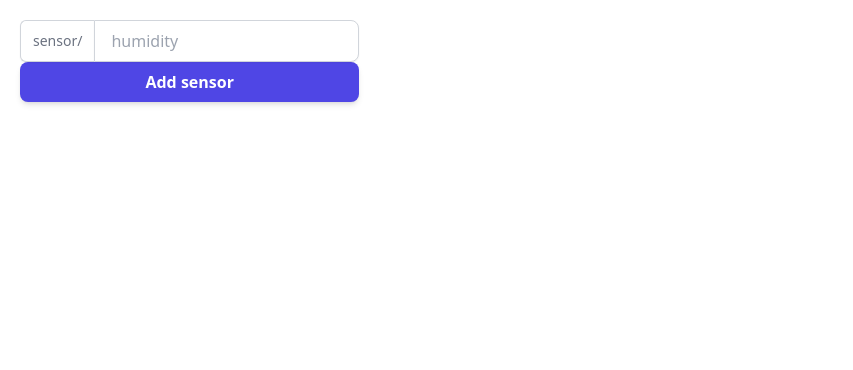
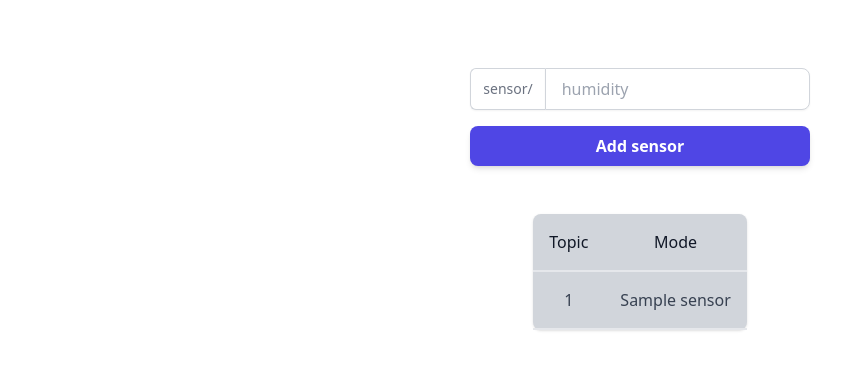
Before and after one commit to Gustav2/P1, a Flask app: template Control/templates/sensor_add.html in a window 1280 px wide. Shown: the part 72-442 px from the top of the page, without its empty margins (0-853 px from the left). Run offline with Flask 3, Linux system fonts and the light colour scheme; the template is opened without the code that fills it: most values are stand-ins (such as "Sample title", 1, 10 or a date in 2020); some libraries are stand-ins or nearby versions.

Commit message:
Displays sensors on add sensor page

```diff
--- a/Control/templates/base.html
+++ b/Control/templates/base.html
@@ -26,7 +26,7 @@
         </button>
     </div>
 </header>
-<div class="container mx-auto flex flex-wrap p-5 flex-col md:flex-row items-center">
+<div class="container mx-auto flex flex-row p-5 items-center justify-center text-center">
     {% block content %}
 
 
--- a/Control/templates/sensor_add.html
+++ b/Control/templates/sensor_add.html
@@ -2,8 +2,11 @@
 {% block title %}Add Sensor{% endblock %}
 {% block content %}
 
-<form method="post" >
-    <div class="flex relative ">
+<div class="justify-center items-center mx-auto mt-12">
+
+
+    <form method="post" class="mb-12">
+        <div class="flex relative mb-4">
     <span class="rounded-l-md inline-flex  items-center px-3 border-t bg-white border-l border-b  border-gray-300 text-gray-500 shadow-sm text-sm">
         sensor/
     </span>
@@ -16,8 +19,34 @@
                 class="py-2 px-4  bg-indigo-600 hover:bg-indigo-700 focus:ring-indigo-500 focus:ring-offset-indigo-200 text-white w-full transition ease-in duration-200 text-center text-base font-semibold shadow-md focus:outline-none focus:ring-2 focus:ring-offset-2  rounded-lg ">
             Add sensor
         </button>
+    </form>
+    <h1>{{ msg }}</h1>
 
-</form>
+    <table class="table p-4 bg-gray-300 rounded-lg shadow mx-auto">
+        <thead>
+        <tr>
+            <th class="border-b-2 p-4 dark:border-dark-5 whitespace-nowrap font-normal text-gray-900">
+                Topic
+            </th>
+            <th class="border-b-2 p-4 dark:border-dark-5 whitespace-nowrap font-normal text-gray-900">
+                Mode
+            </th>
+        </tr>
+        </thead>
+        <tbody>
+        {% for sensor in sensors %}
+        <tr class="text-gray-700">
+            <td class="border-b-2 p-4 dark:border-dark-5">
+                {{sensor[0]}}
+            </td>
+            <td class="border-b-2 p-4 dark:border-dark-5">
+                {{sensor[1]}}
+            </td>
+        </tr>
+        {% endfor %}
+        </tbody>
+    </table>
+</div>
 
 
 {% endblock %}
```
Lines whose indentation alone changed are shown as unchanged.
